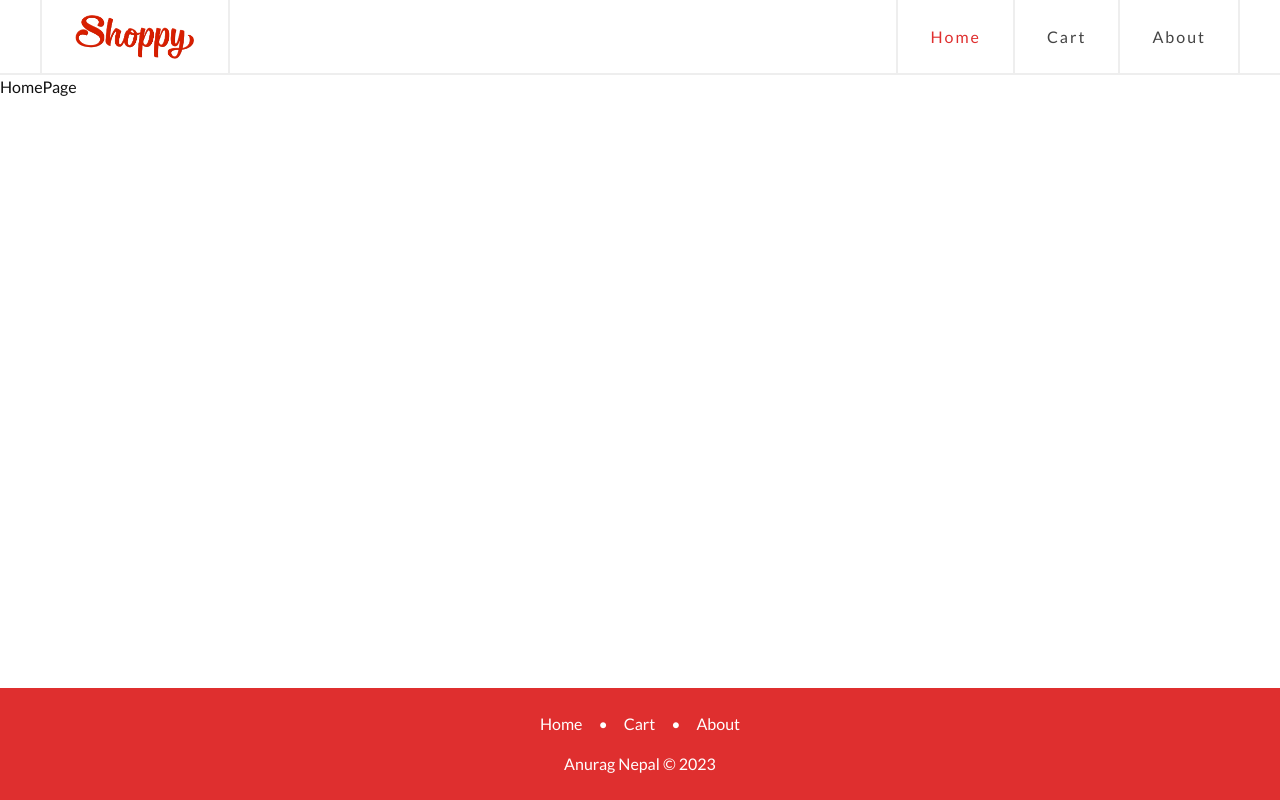
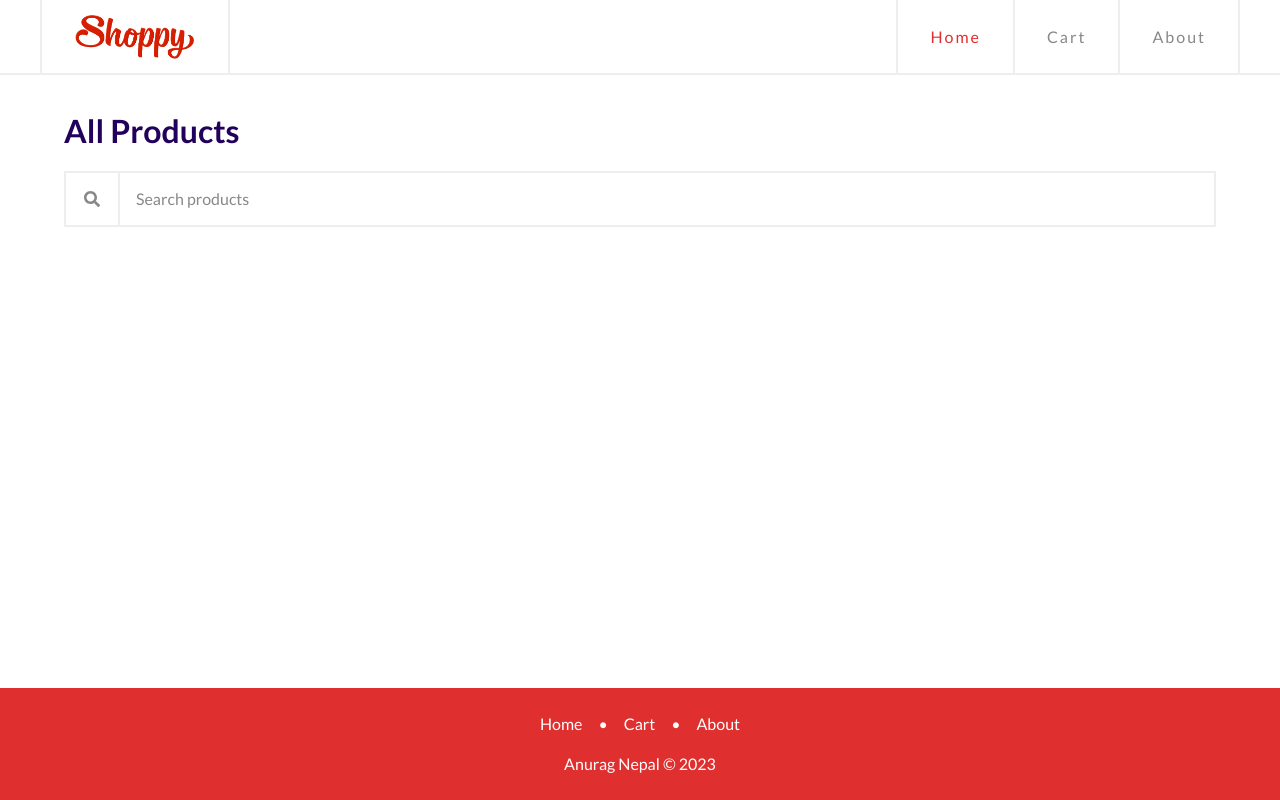
Before and after one commit to anuragnepal10/shoppy, a React (Vite) app: page / in a window 1280 px wide. Built offline with nearby package versions, Linux system fonts and the light colour scheme.

Commit message:
addeded searh bar in home page

```diff
--- a/src/common/color.scss
+++ b/src/common/color.scss
@@ -3,7 +3,7 @@
 $primary: rgb(223, 47, 47);
 $secondary: rgb(33, 1, 92);
 $neutral: #111;
-$neutral-balance: #444;
+$neutral-balance: #888;
 $neutral-inverted: #fff;
 $balance: #eee;
 $yellow: rgb(255, 196, 0);
--- a/src/common/global.scss
+++ b/src/common/global.scss
@@ -32,16 +32,14 @@ a {
 	text-decoration: none;
 }
 
-a:focus {
+a:focus,
+button:focus,
+input:focus {
 	outline: none;
 }
 
 button {
 	cursor: pointer;
-}
-
-button:focus {
-	outline: none;
 }
 
 // TYPOGRAPHY
@@ -59,5 +57,6 @@ h2 {
 }
 
 h1 {
-	font-size: 2.5rem;
+	font-size: 2rem;
+	margin-bottom: 1rem;
 }
--- a/src/common/template.scss
+++ b/src/common/template.scss
@@ -1,3 +1,4 @@
 @use 'color' as clr;
 
 $border: 2px solid clr.$balance;
+$transition: 0.2s ease;
--- a/src/components/Layout/Layout.scss
+++ b/src/components/Layout/Layout.scss
@@ -6,6 +6,7 @@
 	height: 100%;
 	display: flex;
 	flex-direction: column;
+	gap: 2rem;
 }
 
 main {
--- /dev/null
+++ b/src/features/search/Searchbar/Searchbar.jsx
@@ -0,0 +1,35 @@
+import React, { useRef } from 'react'
+import { FaSearch } from 'react-icons/fa'
+import './Searchbar.scss'
+
+const Searchbar = () => {
+	const ref = useRef(0)
+	const handleFocus = () => {
+		ref.current.classList.add('active')
+	}
+	const handleBlur = () => {
+		ref.current.classList.remove('active')
+	}
+
+	return (
+		<form
+			action=""
+			className="search-bar"
+			onSubmit={(e) => e.preventDefault()}
+			ref={ref}
+		>
+			<div className="search-icon-holder">
+				<FaSearch className="search-icon" />
+			</div>
+			<input
+				type="text"
+				placeholder="Search products"
+				className="search-bar-input"
+				onFocus={handleFocus}
+				onBlur={handleBlur}
+			/>
+		</form>
+	)
+}
+
+export default Searchbar
--- /dev/null
+++ b/src/features/search/Searchbar/Searchbar.scss
@@ -0,0 +1,39 @@
+@use '/src/common/template.scss' as tem;
+@use '/src/common/color.scss' as clr;
+
+.search-bar {
+	display: flex;
+	height: 3.5rem;
+	.search-icon-holder {
+		width: 3.5rem;
+		display: grid;
+		place-content: center;
+		border: tem.$border;
+		color: clr.$neutral-balance;
+		transition: tem.$transition;
+		transition-property: border-color;
+	}
+	.search-bar-input {
+		flex-grow: 1;
+		border: tem.$border;
+		border-left: none;
+		padding: 0 1rem;
+		transition: tem.$transition;
+		transition-property: border-color;
+
+		&::placeholder {
+			color: clr.$neutral-balance;
+		}
+	}
+}
+
+.search-bar.active {
+	.search-bar-input {
+		border-color: clr.$primary;
+	}
+
+	.search-icon-holder {
+		border-color: clr.$primary;
+		// color: clr.$primary;
+	}
+}
--- a/src/pages/HomePage/HomePage.jsx
+++ b/src/pages/HomePage/HomePage.jsx
@@ -1,10 +1,16 @@
 import React from 'react'
 import { useNavbar } from '../../hooks/useNavbar'
+import Searchbar from '../../features/search/Searchbar/Searchbar'
 
 const HomePage = () => {
 	useNavbar('home')
 
-	return <div>HomePage</div>
+	return (
+		<div className="wrapper">
+			<h1 className="page-title">All Products</h1>
+			<Searchbar />
+		</div>
+	)
 }
 
 export default HomePage
```
